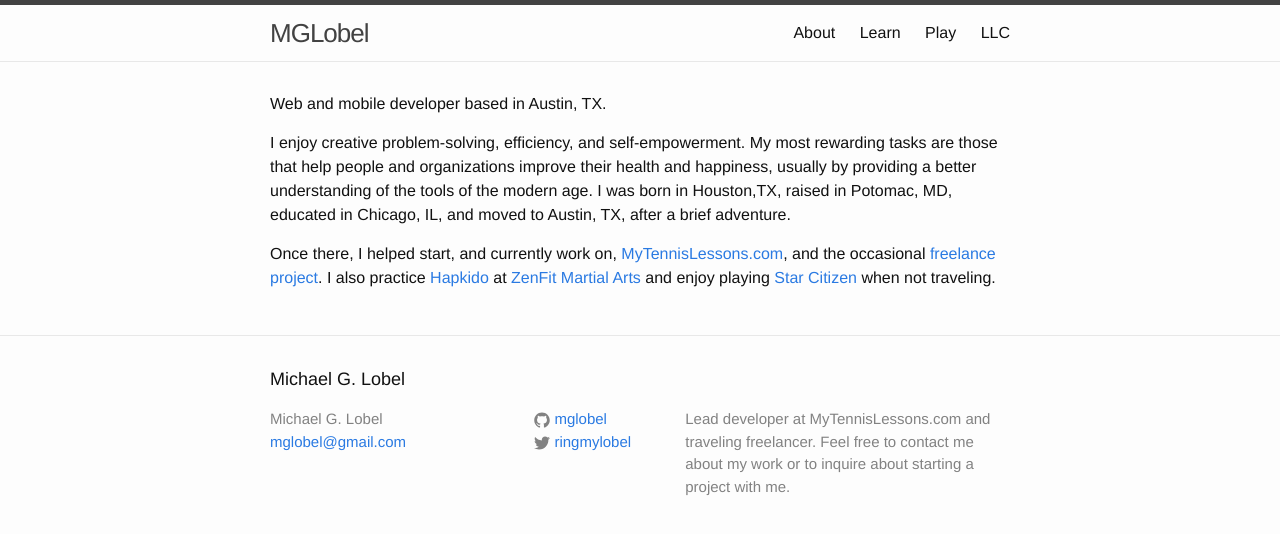
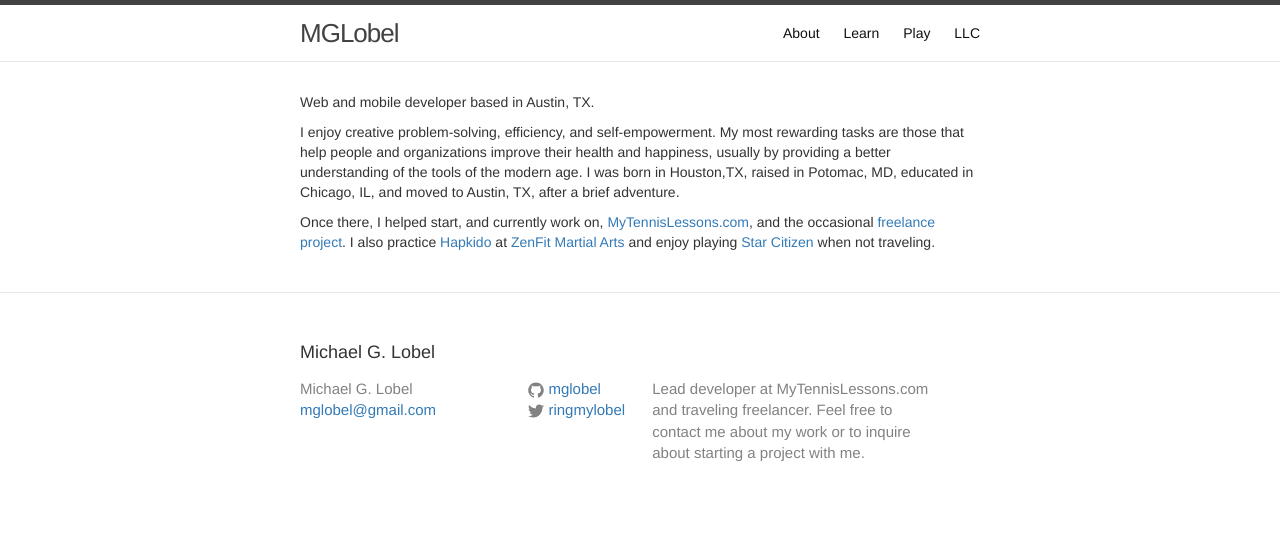
Before and after one commit to mglobel/mglobel, a Jekyll site: the page built from index.html, in a window 1280 px wide. Shown: the top 534 px of the page. Built offline with Jekyll 4.4.1, drawn with Linux system fonts in a browser that asks for light colours.

Commit message:
include bootstrap

```diff
--- a/_includes/head.html
+++ b/_includes/head.html
@@ -2,10 +2,10 @@
     <meta charset="utf-8">
     <meta name="viewport" content="width=device-width initial-scale=1" />
     <meta http-equiv="X-UA-Compatible" content="IE=edge">
-
     <title>{% if page.title %}{{ page.title }}{% else %}{{ site.title }}{% endif %}</title>
     <meta name="description" content="{{ site.description }}">
-
     <link rel="stylesheet" href="{{ "/css/main.css" | prepend: site.baseurl }}">
     <link rel="canonical" href="{{ page.url | replace:'index.html','' | prepend: site.baseurl | prepend: site.url }}">
+    <script src="https://maxcdn.bootstrapcdn.com/bootstrap/3.3.6/js/bootstrap.min.js" integrity="sha256-KXn5puMvxCw+dAYznun+drMdG1IFl3agK0p/pqT9KAo= sha512-2e8qq0ETcfWRI4HJBzQiA3UoyFk6tbNyG+qSaIBZLyW9Xf3sWZHN/lxe9fTh1U45DpPf07yj94KsUHHWe4Yk1A==" crossorigin="anonymous"></script>
+    <link href="https://maxcdn.bootstrapcdn.com/bootstrap/3.3.6/css/bootstrap.min.css" rel="stylesheet" integrity="sha256-7s5uDGW3AHqw6xtJmNNtr+OBRJUlgkNJEo78P4b0yRw= sha512-nNo+yCHEyn0smMxSswnf/OnX6/KwJuZTlNZBjauKhTK0c+zT+q5JOCx0UFhXQ6rJR9jg6Es8gPuD2uZcYDLqSw==" crossorigin="anonymous">
 </head>
```
